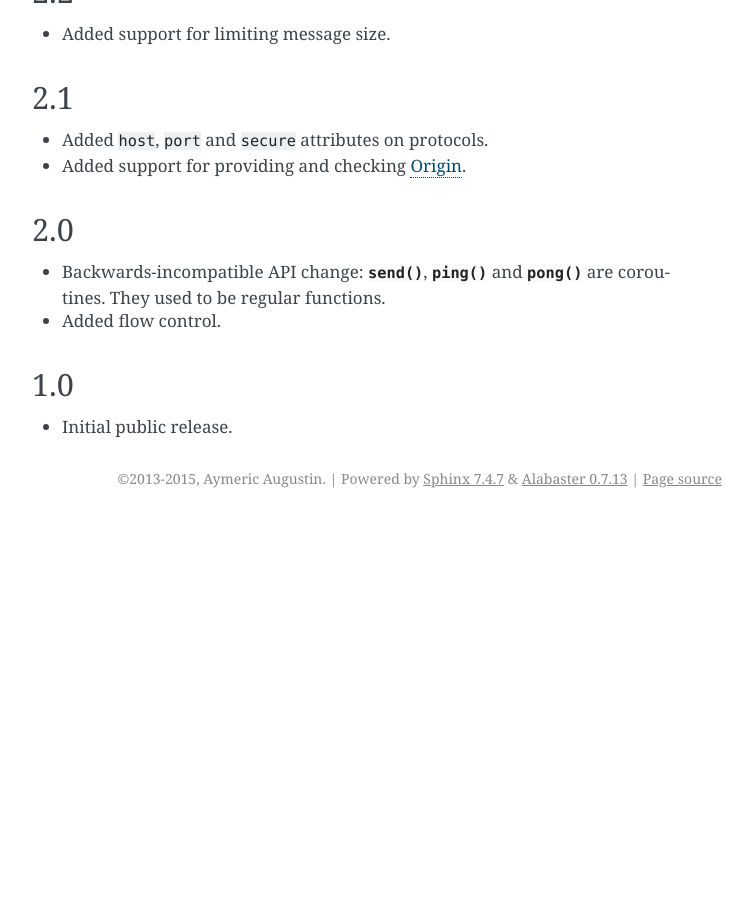
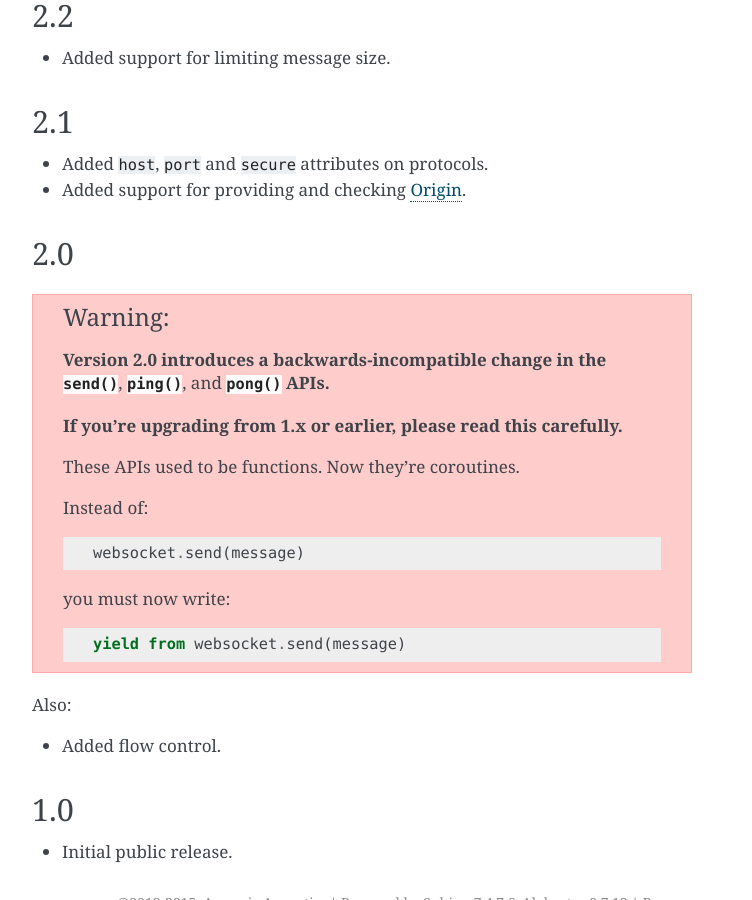
Before and after one commit to python-websockets/websockets, a Sphinx documentation site: the page built from docs/changelog.rst, in a window 1280 px wide and 900 px high, scrolled down 1215 px. Shown: the whole window, without its empty margins (388-1140 px from the left). Built offline with Sphinx 7.4.7, drawn with Linux system fonts in a browser that asks for light colours; before the commit the page ends 1733 px from its top, so only the background shows below that; some of the changed text lies outside the part shown.

Commit message:
Proof-read and improve documentation.

```diff
--- a/docs/api.rst
+++ b/docs/api.rst
@@ -4,9 +4,9 @@ API
 Design
 ------
 
-``websockets`` provides complete client and server implementations, as shown in
-the examples above. These functions are built on top of low-level APIs
-reflecting the two phases of the WebSocket protocol:
+``websockets`` provides complete client and server implementations, as shown
+in the :doc:`getting started guide <intro>`. These functions are built on top
+of low-level APIs reflecting the two phases of the WebSocket protocol:
 
 1. An opening handshake, in the form of an HTTP Upgrade request;
 
--- a/docs/changelog.rst
+++ b/docs/changelog.rst
@@ -81,11 +83,26 @@ Changelog
 2.0
 ...
 
-* Backwards-incompatible API change:
-  :meth:`~websockets.protocol.WebSocketCommonProtocol.send`,
-  :meth:`~websockets.protocol.WebSocketCommonProtocol.ping` and
-  :meth:`~websockets.protocol.WebSocketCommonProtocol.pong` are coroutines.
-  They used to be regular functions.
+.. warning::
+
+    **Version 2.0 introduces a backwards-incompatible change in the**
+    :meth:`~websockets.protocol.WebSocketCommonProtocol.send`,
+    :meth:`~websockets.protocol.WebSocketCommonProtocol.ping`, and
+    :meth:`~websockets.protocol.WebSocketCommonProtocol.pong` **APIs.**
+
+    **If you're upgrading from 1.x or earlier, please read this carefully.**
+
+    These APIs used to be functions. Now they're coroutines.
+
+    Instead of::
+
+        websocket.send(message)
+
+    you must now write::
+
+        yield from websocket.send(message)
+
+Also:
 
 * Added flow control.
 
--- a/docs/cheatsheet.rst
+++ b/docs/cheatsheet.rst
@@ -20,7 +20,7 @@ Server
 
   * The server takes care of establishing connections, then lets the handler
     execute the application logic, and finally closes the connection after
-    the handler returns.
+    the handler exits normally or with an exception.
 
   * You may subclass :class:`~websockets.server.WebSocketServerProtocol` and
     pass it in the ``klass`` keyword argument for advanced customization.
```
Also changed, not shown: other parts of docs/changelog.rst (+2 -0 lines), other parts of docs/cheatsheet.rst (+1 -1 lines), 2 other files.
